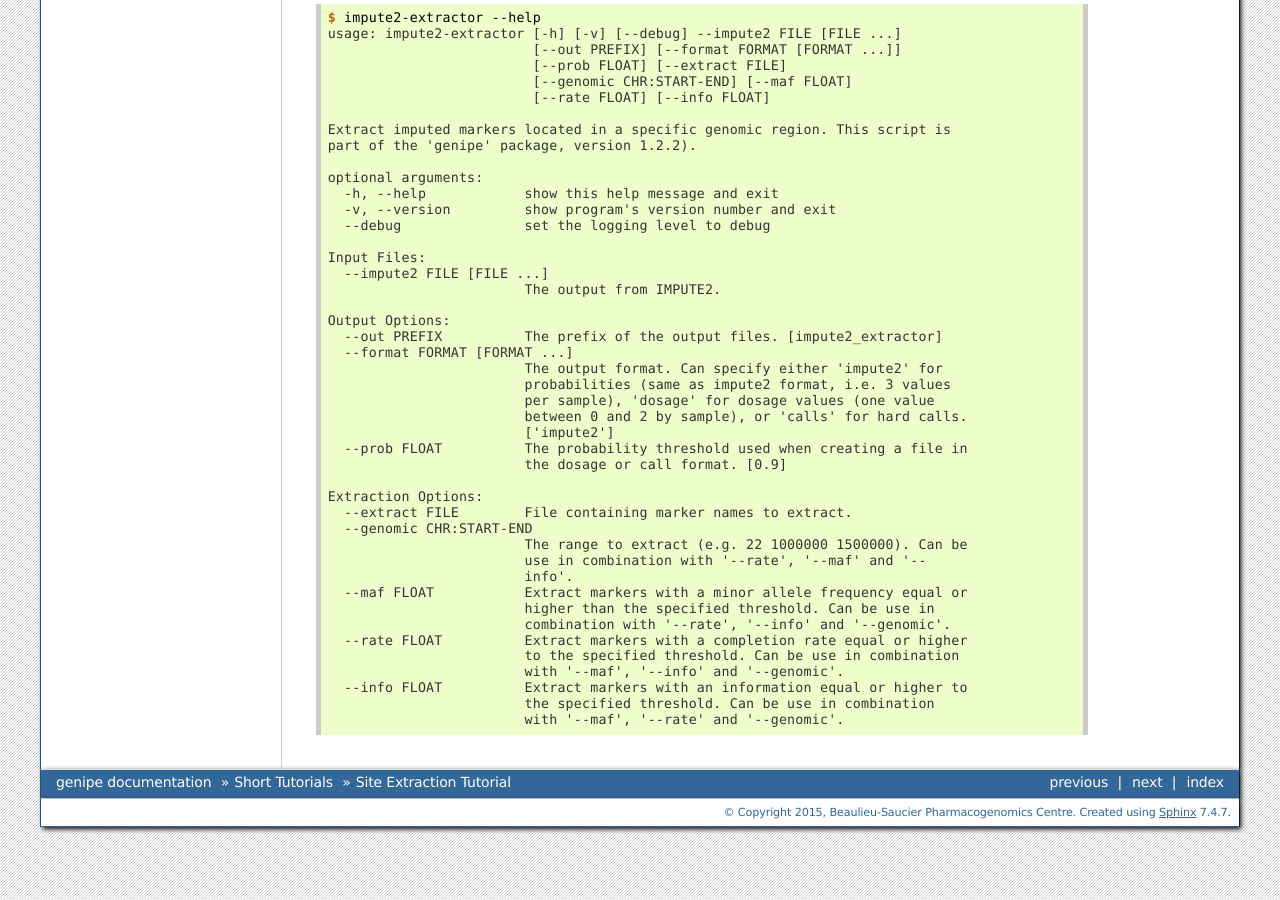
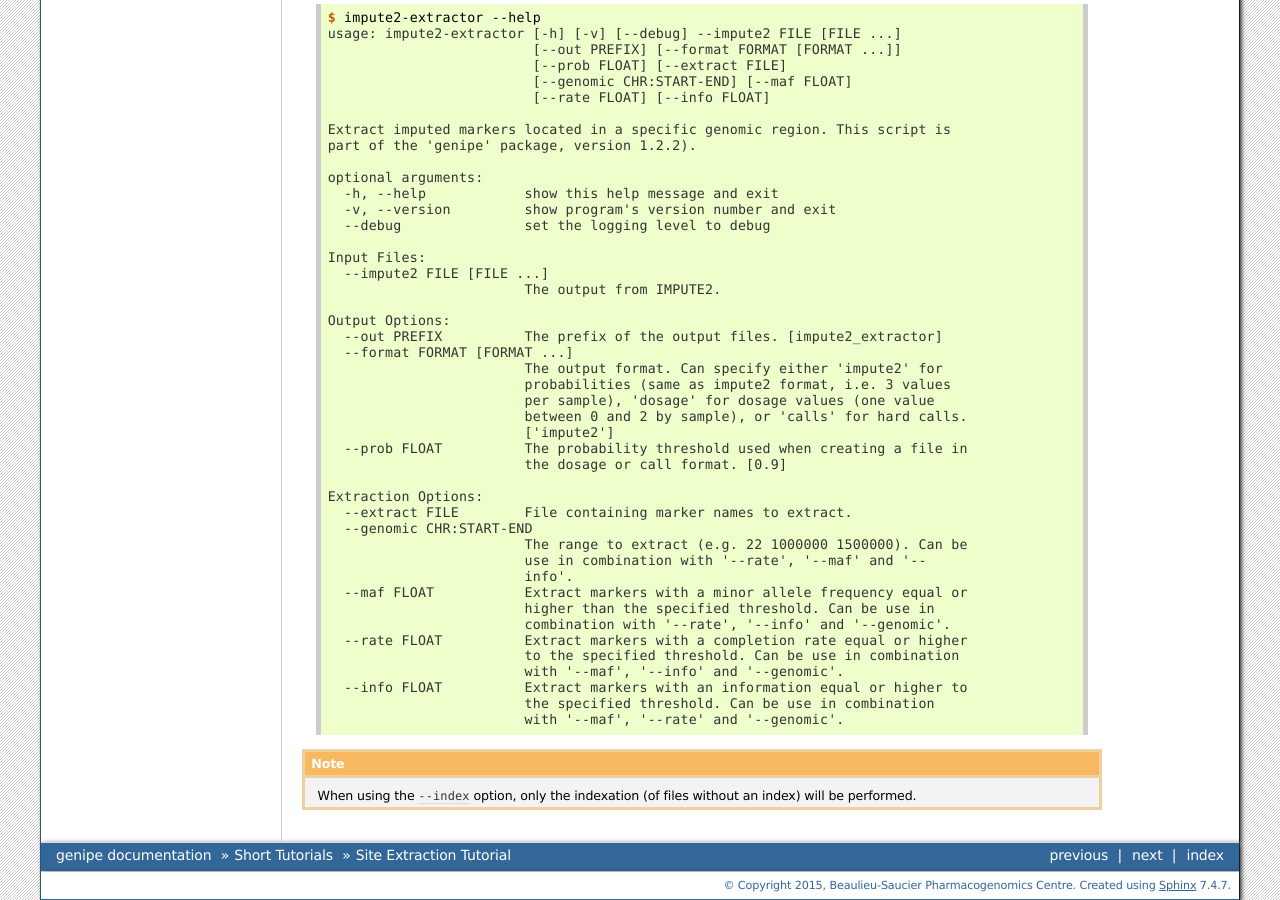
Before and after one commit to pgxcentre/genipe, a Sphinx documentation site: the page built from docs/tutorials/tutorial_extract.rst, in a window 1280 px wide and 900 px high, scrolled down 3016 px. Built offline with Sphinx 7.4.7, drawn with Linux system fonts in a browser that asks for light colours; the version number could not be read and is left out.

Commit message:
Added a note about the --index option

```diff
--- a/docs/tutorials/tutorial_extract.rst
+++ b/docs/tutorials/tutorial_extract.rst
@@ -276,3 +276,8 @@ analysis in the console:
      --info FLOAT          Extract markers with an information equal or higher to
                            the specified threshold. Can be use in combination
                            with '--maf', '--rate' and '--genomic'.
+
+.. note::
+
+   When using the ``--index`` option, only the indexation (of files without an
+   index) will be performed.
```
